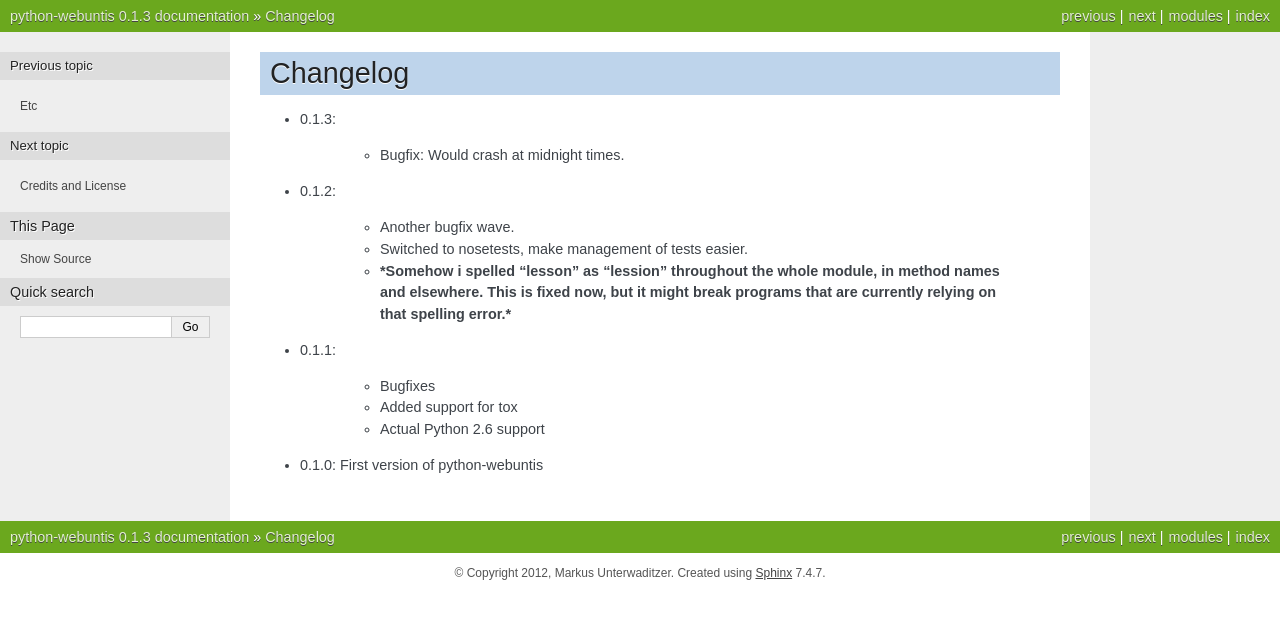
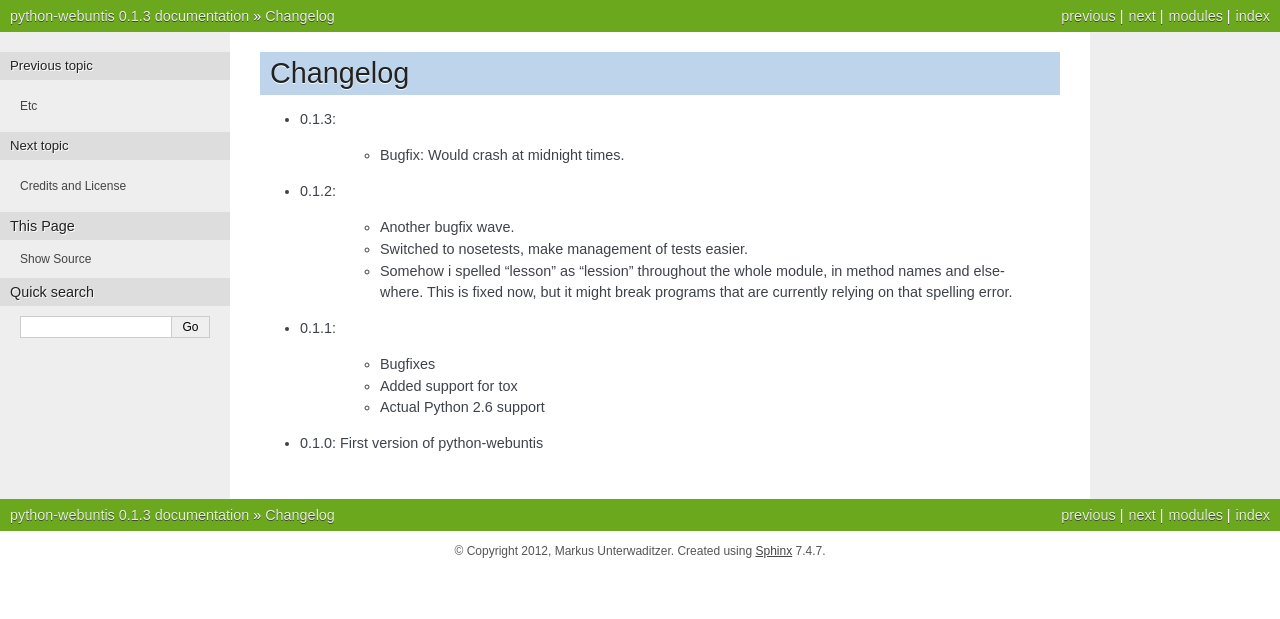
Before and after one commit to python-webuntis/python-webuntis, a Sphinx documentation site: the page built from docs/changelog.rst, in a window 1280 px wide. Shown: the top 619 px of the page. Built offline with Sphinx 7.4.7, drawn with Linux system fonts in a browser that asks for light colours.

```diff
--- a/docs/changelog.rst
+++ b/docs/changelog.rst
@@ -13,9 +13,9 @@ Changelog
     * Switched to nosetests, make management of tests
       easier.
 
-    * ***Somehow i spelled "lesson" as "lession" throughout the whole
+    * Somehow i spelled "lesson" as "lession" throughout the whole
       module, in method names and elsewhere. This is fixed now, but it might
-      break programs that are currently relying on that spelling error.***
+      break programs that are currently relying on that spelling error.
 
 * 0.1.1:
 
```
